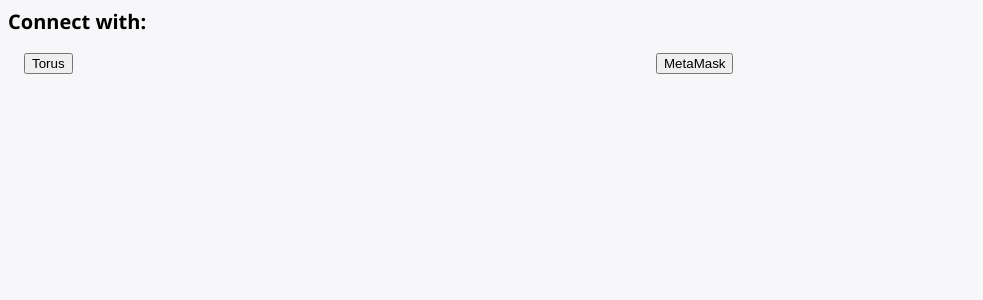
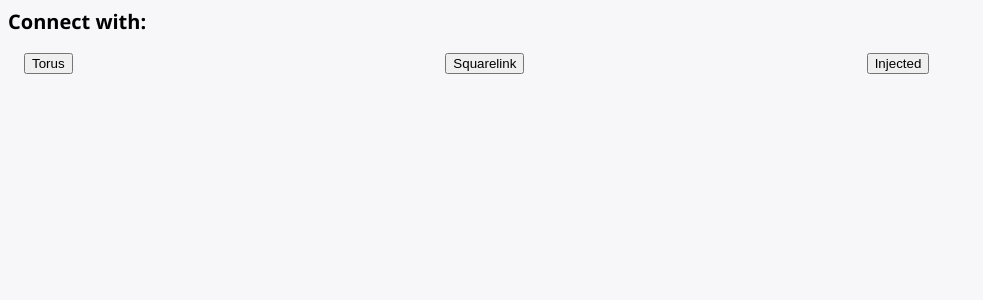
Before and after one commit to clemlak/vendao-front-end, a React (Create React App) app: page /pay in a window 1280 px wide. Shown: the top 300 px of the page, without its empty margins (0-983 px from the left). Built offline with nearby package versions, Linux system fonts and the light colour scheme.

Commit message:
Add Squarelink

```diff
--- a/package.json
+++ b/package.json
@@ -12,6 +12,7 @@
     "react-router-dom": "^5.0.1",
     "react-scripts": "3.1.1",
     "reflexbox": "^4.0.5",
+    "squarelink": "^1.0.7",
     "styled-components": "^4.3.2",
     "web3": "^1.2.1"
   },
--- a/src/routes/pay/index.jsx
+++ b/src/routes/pay/index.jsx
@@ -11,9 +11,7 @@
 
 import Web3 from 'web3';
 import Torus from '@toruslabs/torus-embed';
-
-
-
+import SquareLink from 'squarelink';
 
 const Container = styled.div`
   display: grid;
@@ -63,6 +61,13 @@
       window.web3 = new Web3(window.web3.currentProvider);
       setWeb3(new Web3(window.web3.currentProvider));
     }
+  }
+
+  async function initSquarelink() {
+    const sqlk = new SquareLink('bb49cf726452aa4896b0');
+    sqlk.getProvider(provider => {
+      setWeb3(new Web3(provider));
+    })
   }
 
   useEffect(() => {
@@ -122,9 +127,16 @@
         </Box>
         <Box width={1 / 2} padding={3}>
           <Button
+            onClick={() => initSquarelink()}
+          >
+            Squarelink
+          </Button>
+        </Box>
+        <Box width={1 / 2} padding={3}>
+          <Button
             onClick={() => initInjected()}
           >
-            MetaMask
+            Injected
           </Button>
         </Box>
       </Flex>
```
Also changed, not shown: 1 other file (tests, documents, lock files or other folders).
